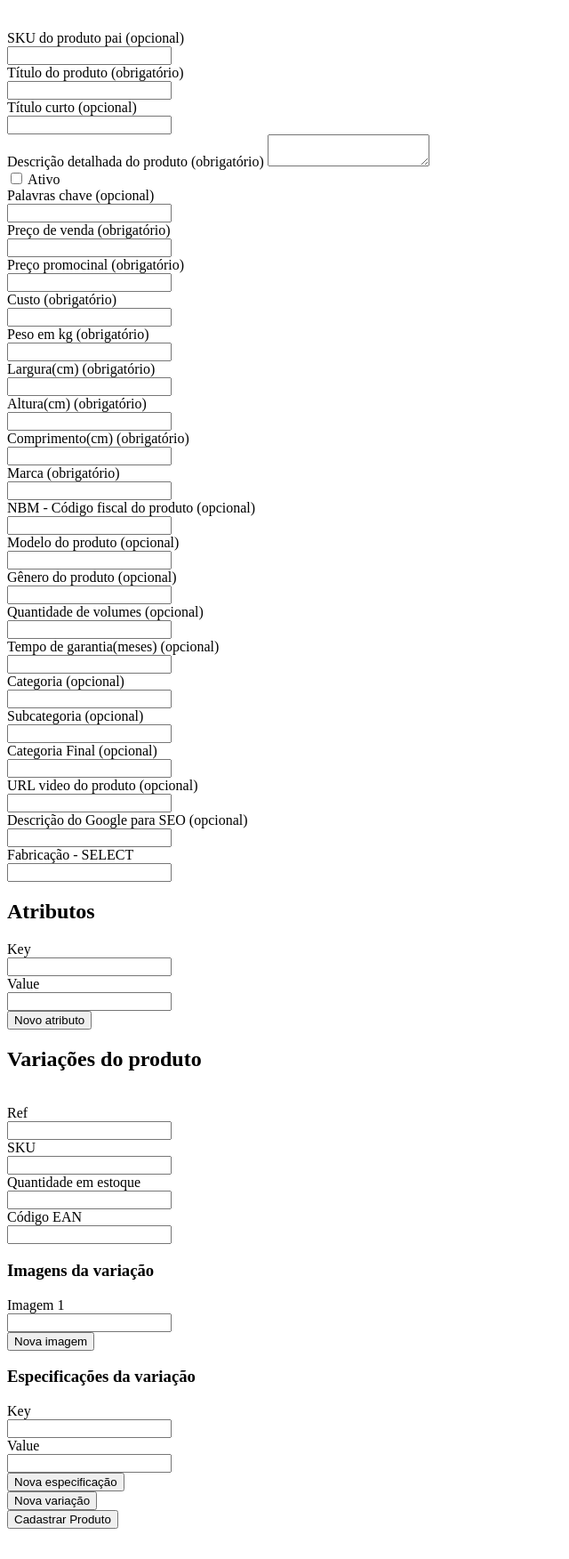
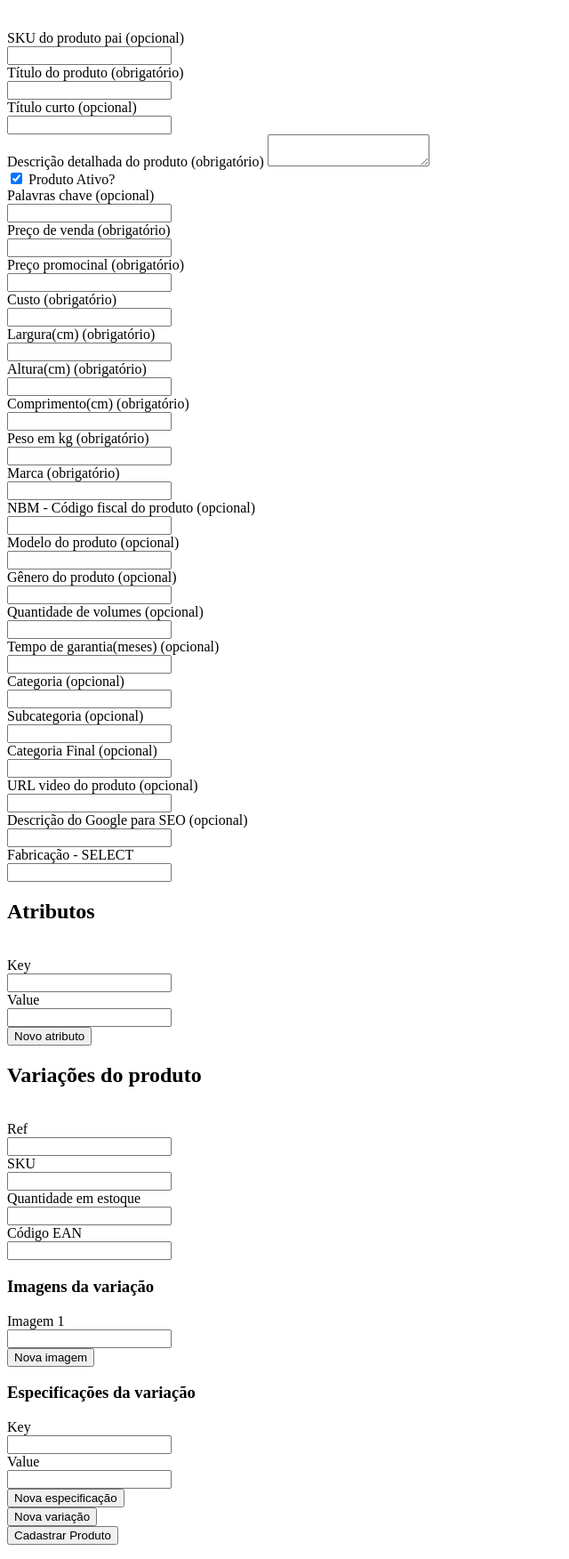
Before and after one commit to Gustavohps10/teste-precode, a PHP site: the page made by src/views/pages/createProduct.php in a window 1280 px wide. Shown: the part 192-1944 px from the top of the page at 89% size, without its empty margins (0-640 px from the left). Before the commit the page ends 1910 px from the top, so only its background shows below. Run offline with PHP 8.4, Linux system fonts and the light colour scheme; the template is opened without the code that fills it, so the values that code supplies are empty.

Commit message:
feat: show inputs in cols format

```diff
--- a/src/views/pages/createProduct.php
+++ b/src/views/pages/createProduct.php
@@ -54,8 +54,8 @@
 
                 <div class="input-box">
                     <label class="checkbox-container">
-                        <input type="checkbox" name="checkbox" />
-                        Ativo
+                        <input type="checkbox" name="checkbox" checked />
+                        Produto Ativo?
                     </label>
                 </div>
 
@@ -67,6 +67,7 @@
                     </div>
                 </div>
 
+                <div class="mult-inputs">
                     <div class="input-box">
                         <label for="price">Preço de venda (obrigatório)</label>
                         <div class="text-input">
@@ -90,15 +91,9 @@
                             <input id="cost" name="cost" type="text">
                         </div>
                     </div>
-
-                <div class="input-box">
-                    <label for="weight">Peso em kg (obrigatório)</label>
-                    <div class="text-input">
-                        <i data-lucide="package-plus"></i>
-                        <input id="weight" name="weight" type="text">
-                    </div>
                 </div>
 
+                <div class="mult-inputs">
                     <div class="input-box">
                         <label for="width">Largura(cm) (obrigatório)</label>
                         <div class="text-input">
@@ -114,12 +109,23 @@
                             <input id="height" name="height" type="text">
                         </div>
                     </div>
+                </div>
 
+                <div class="mult-inputs">
                     <div class="input-box">
                         <label for="length">Comprimento(cm) (obrigatório)</label>
                         <div class="text-input">
                             <i data-lucide="package-plus"></i>
                             <input id="length" name="length" type="text">
+                        </div>
+                    </div>
+
+                    <div class="input-box">
+                        <label for="weight">Peso em kg (obrigatório)</label>
+                        <div class="text-input">
+                            <i data-lucide="package-plus"></i>
+                            <input id="weight" name="weight" type="text">
+                        </div>
                     </div>
                 </div>
 
@@ -139,6 +145,7 @@
                     </div>
                 </div>
 
+                <div class="mult-inputs">
                     <div class="input-box">
                         <label for="model">Modelo do produto (opcional)</label>
                         <div class="text-input">
@@ -152,6 +159,7 @@
                         <div class="text-input">
                             <i data-lucide="package-plus"></i>
                             <input id="gender" name="gender" type="text">
+                        </div>
                     </div>
                 </div>
 
@@ -171,6 +179,7 @@
                     </div>
                 </div>
 
+                <div class="mult-inputs">
                     <div class="input-box">
                         <label for="category">Categoria (opcional)</label>
                         <div class="text-input">
@@ -192,6 +201,7 @@
                         <div class="text-input">
                             <i data-lucide="package-plus"></i>
                             <input id="endcategory" name="endcategory" type="text">
+                        </div>
                     </div>
                 </div>
 
@@ -221,8 +231,10 @@
 
                 <div class="attributes">
                     <h2>Atributos</h2>
+                    <br>
 
                     <div class="attribute">
+                        <div class="mult-inputs">
                             <div class="input-box">
                                 <label for="attributeKey1">Key</label>
                                 <div class="text-input">
@@ -235,6 +247,7 @@
                                 <div class="text-input">
                                     <i data-lucide="package-plus"></i>
                                     <input id="attributeValue1" name="attributeValue1" type="text">
+                                </div>
                             </div>
                         </div>
                     </div>
@@ -294,6 +307,7 @@
                         <h3>Especificações da variação</h3>
 
                         <div class="specification">
+                            <div class="mult-inputs">
                                 <div class="input-box">
                                     <label for="specificationKey1">Key</label>
                                     <div class="text-input">
@@ -306,6 +320,7 @@
                                     <div class="text-input">
                                         <i data-lucide="package-plus"></i>
                                         <input id="specificationValue1" name="specificationValue1" type="text">
+                                    </div>
                                 </div>
                             </div>
                         </div>
```
Also changed, not shown: src/views/assets/styles/form.css (+7 -1 lines). Lines whose indentation alone changed are shown as unchanged.
